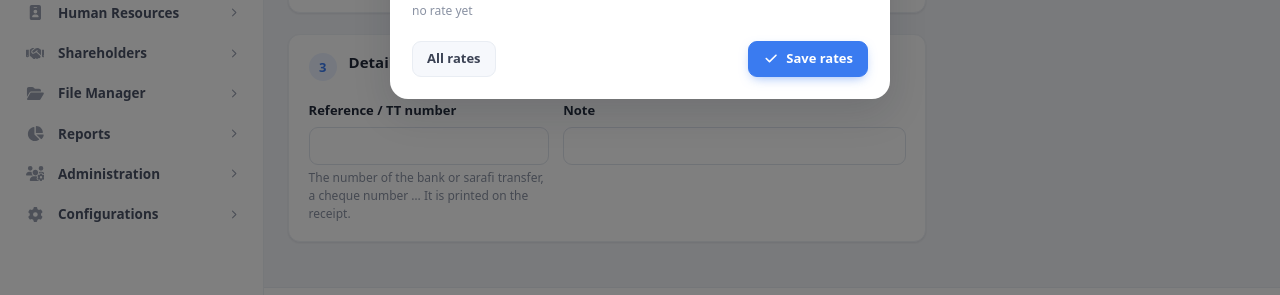
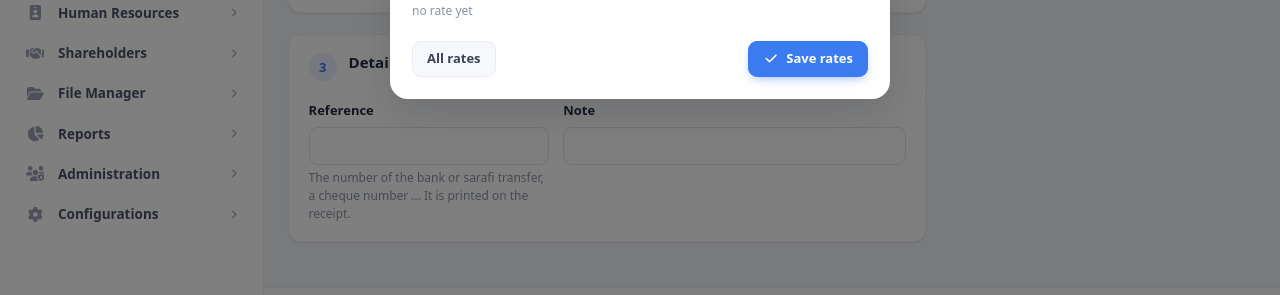
Before and after one commit to fidatech/manufacturing-erp, a Laravel app: page /money/in/create in a window 1280 px wide. Shown: the part 677-972 px from the top of the page. Run offline with Laravel 12, Linux system fonts and the light colour scheme; the visitor is signed in with stand-in values (Sample User, id 1); data comes from the database, SQL or seed files in the repository; data that the repository does not hold is empty; parts of the project's set-up code (start-up, migrations or seed data) failed here and were passed over; some libraries are stand-ins or nearby versions.

Commit message:
Money form: label Reference
Co-Authored-By: Claude Opus 5.5 <noreply@anthropic.com>
Claude-Session: https://claude.ai/code/session_01V7PhGHDYFPvTbYWTFcXCLD

```diff
--- a/resources/views/money/form.blade.php
+++ b/resources/views/money/form.blade.php
@@ -134,7 +134,7 @@
                     <div class="row g-3">
                         @if ($multi)
                             <div class="col-12 col-md-5">
-                                <label class="form-label" for="f-reference">{{ $group === 'supplier' ? __('TT number') : __('Reference / TT number') }}</label>
+                                <label class="form-label" for="f-reference">{{ $group === 'supplier' ? __('TT number') : __('Reference') }}</label>
                                 <input type="text" class="form-control" id="f-reference" name="reference" value="{{ old('reference') }}" maxlength="100" dir="ltr">
                                 <div class="form-text">{{ __('The number of the bank or sarafi transfer, a cheque number … It is printed on the receipt.') }}</div>
                             </div>
```
